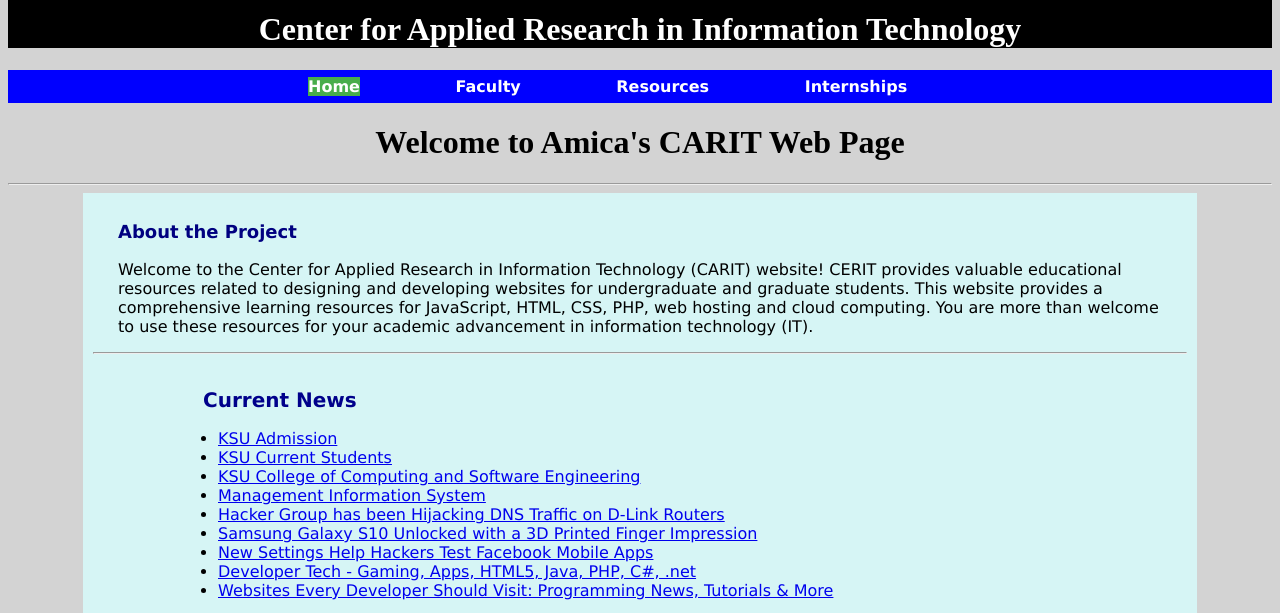
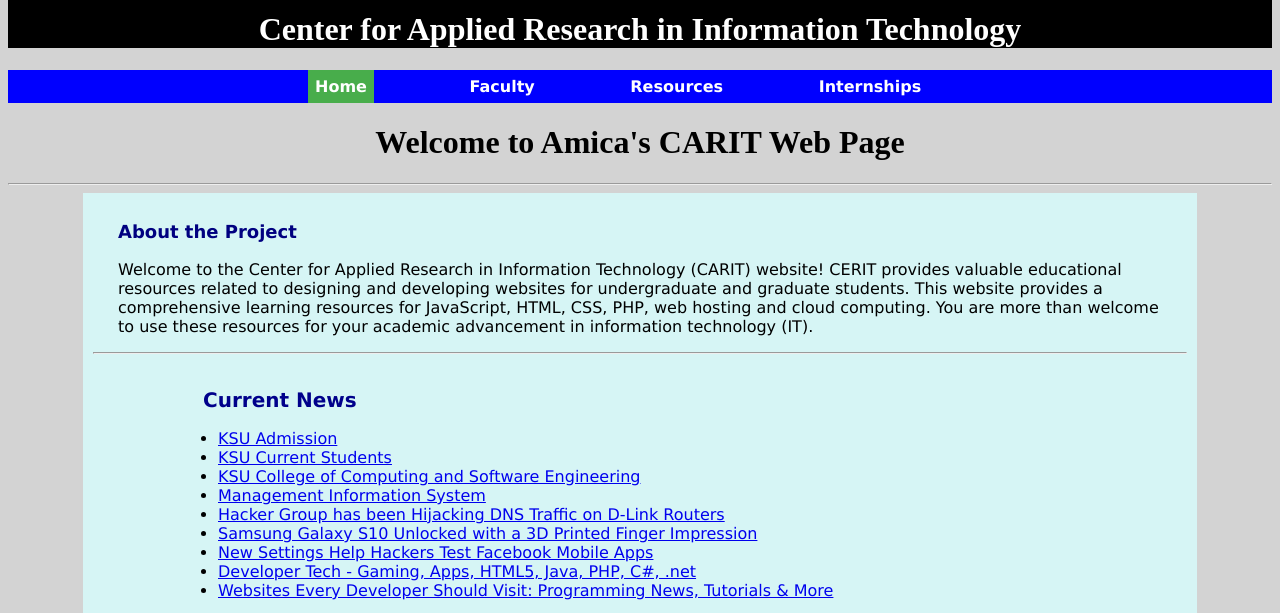
Before and after one commit to aloshar3/myapp, a plain HTML site: page index.html in a window 1280 px wide. Shown: the part 153-766 px from the top of the page. Drawn offline with Linux system fonts and the light colour scheme.

Commit message:
css update

```diff
--- a/mystyle.css
+++ b/mystyle.css
@@ -57,17 +57,19 @@ form{
 }
 .active {
   background-color: #48ad4b;
+  padding: 7px 7px;
 }
 
 .navbar a:visited {color: rgb(63, 60, 60);}
-.navbar a:link {color: white;}
+.navbar a:link {color: white;
+  text-decoration: none;
+}
 .navbar a:hover {
   background-color: rgb(102, 82, 82);
-  padding: 7px 3px;
+  padding: 7px 7px;
   color: white;
 
 }
-.navbar a:link {text-decoration: none;}
 
 header {
 	width: 100%;
```
